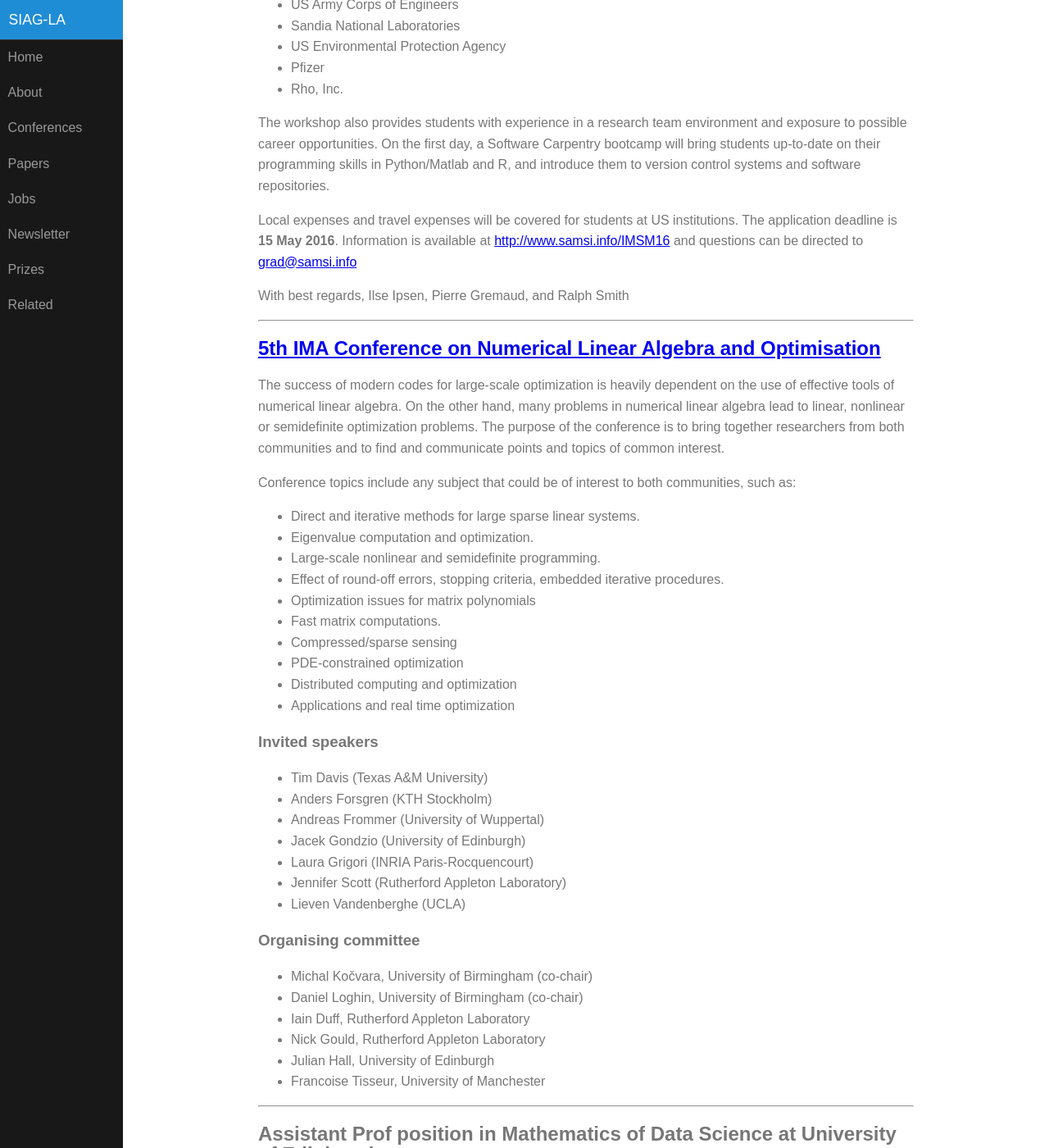
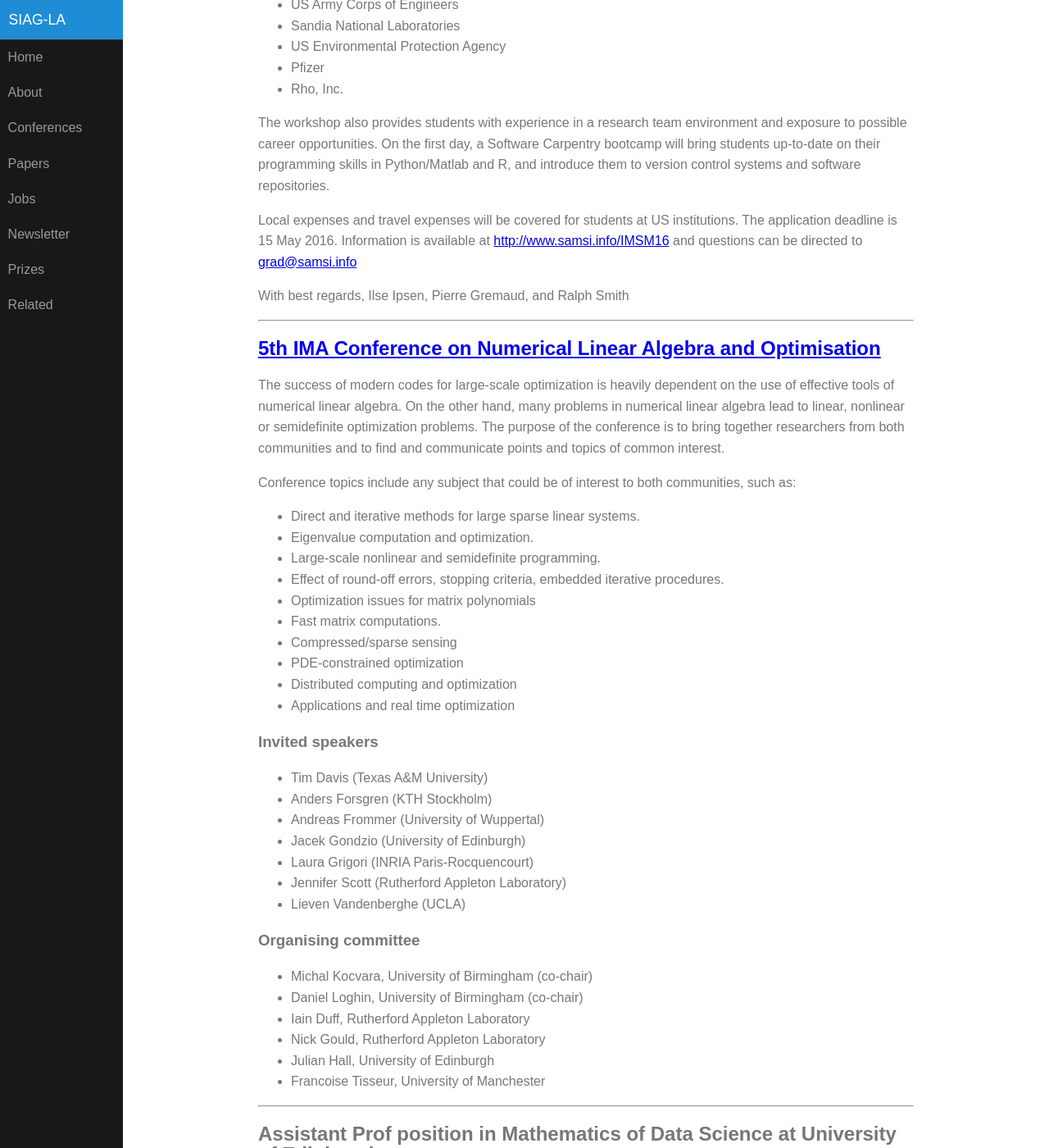
Before and after one commit to dbindel/siagla, a Jekyll site: the page built from _posts/2016-05-02-digest.md, in a window 1280 px wide and 1400 px high, scrolled down 4468 px. Shown: the whole window at 82% size. Built offline with Jekyll 4.4.1, drawn with Linux system fonts in a browser that asks for light colours.

Commit message:
Modified May 2016 digest

```diff
--- a/_posts/2016-05-02-digest.md
+++ b/_posts/2016-05-02-digest.md
@@ -138,7 +138,7 @@ We cordially invite you to contribute to the fourteenth annual "Modeling and OPt
 ## <a name="nav2">Submission deadlines approaching for CSC16Graduate Student Modeling Workshop (IMSM 2016), July 2016</a>
 
 
-The 22nd Industrial Mathematical & Statistical Modeling (IMSM) Workshop for Graduate Students will take place at North Carolina State University, 17-27 July 2016\. The workshop is sponsored by the Statistical and Applied Mathematical Science Institute (SAMSI) together with the Center for Research in Scientific Computation (CRSC) and the Department of Mathematics at North Carolina State University.
+The 22nd Industrial Mathematical & Statistical Modeling (IMSM) Workshop for Graduate Students will take place at North Carolina State University, 17-27 July 2016. The workshop is sponsored by the Statistical and Applied Mathematical Science Institute (SAMSI) together with the Center for Research in Scientific Computation (CRSC) and the Department of Mathematics at North Carolina State University.
 
 The IMSM workshop exposes graduate students in mathematics, engineering, and statistics to exciting real-world problems from industry and government. Projects will be provided by:
 
@@ -150,7 +150,7 @@ The IMSM workshop exposes graduate students in mathematics, engineering, and sta
 
 The workshop also provides students with experience in a research team environment and exposure to possible career opportunities. On the first day, a Software Carpentry bootcamp will bring students up-to-date on their programming skills in Python/Matlab and R, and introduce them to version control systems and software repositories.
 
-Local expenses and travel expenses will be covered for students at US institutions. The application deadline is **15 May 2016**\.
+Local expenses and travel expenses will be covered for students at US institutions. The application deadline is 15 May 2016.
 Information is available at <http://www.samsi.info/IMSM16> and questions can be directed to <grad@samsi.info>
 
 With best regards,
@@ -187,7 +187,7 @@ Conference topics include any subject that could be of interest to both communit
 
 ### Organising committee
 
- * Michal Kočvara, University of Birmingham (co-chair)
+ * Michal Kocvara, University of Birmingham (co-chair)
  * Daniel Loghin, University of Birmingham (co-chair)
  * Iain Duff, Rutherford Appleton Laboratory
  * Nick Gould, Rutherford Appleton Laboratory
```
